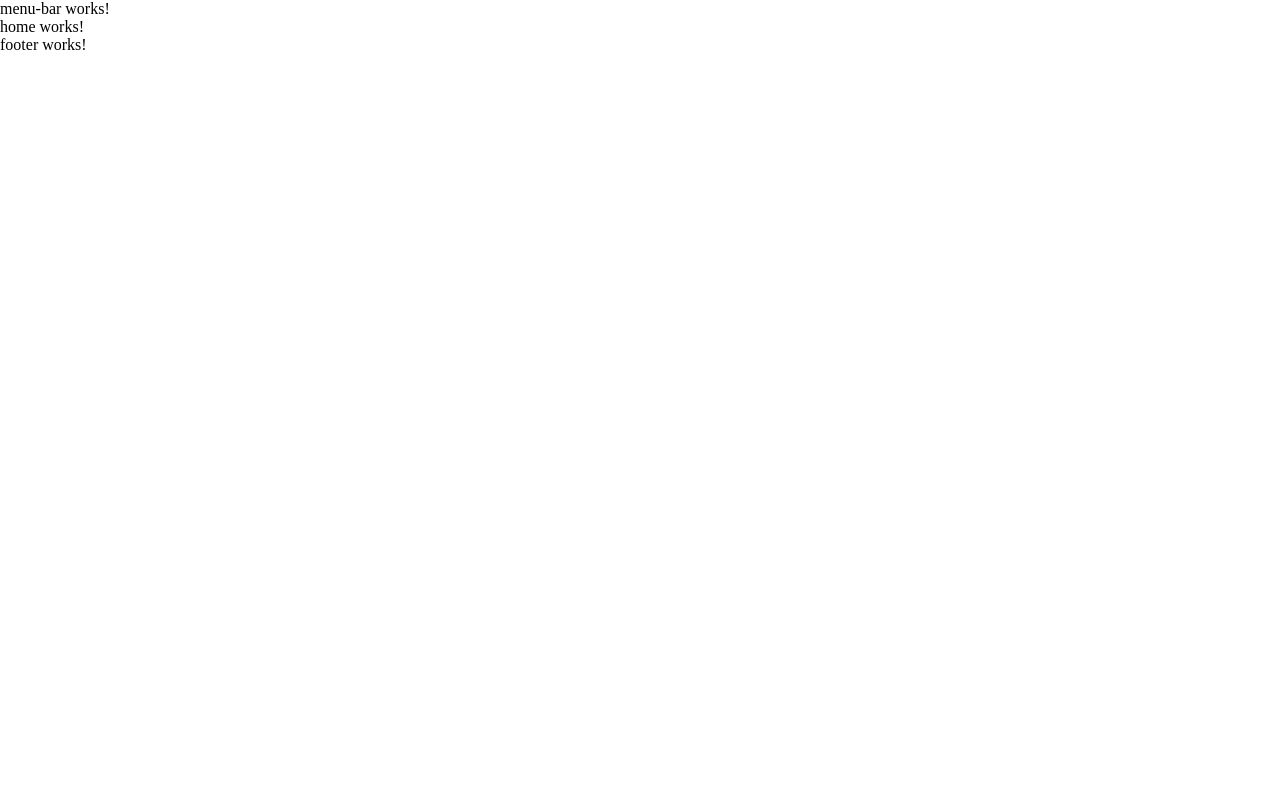
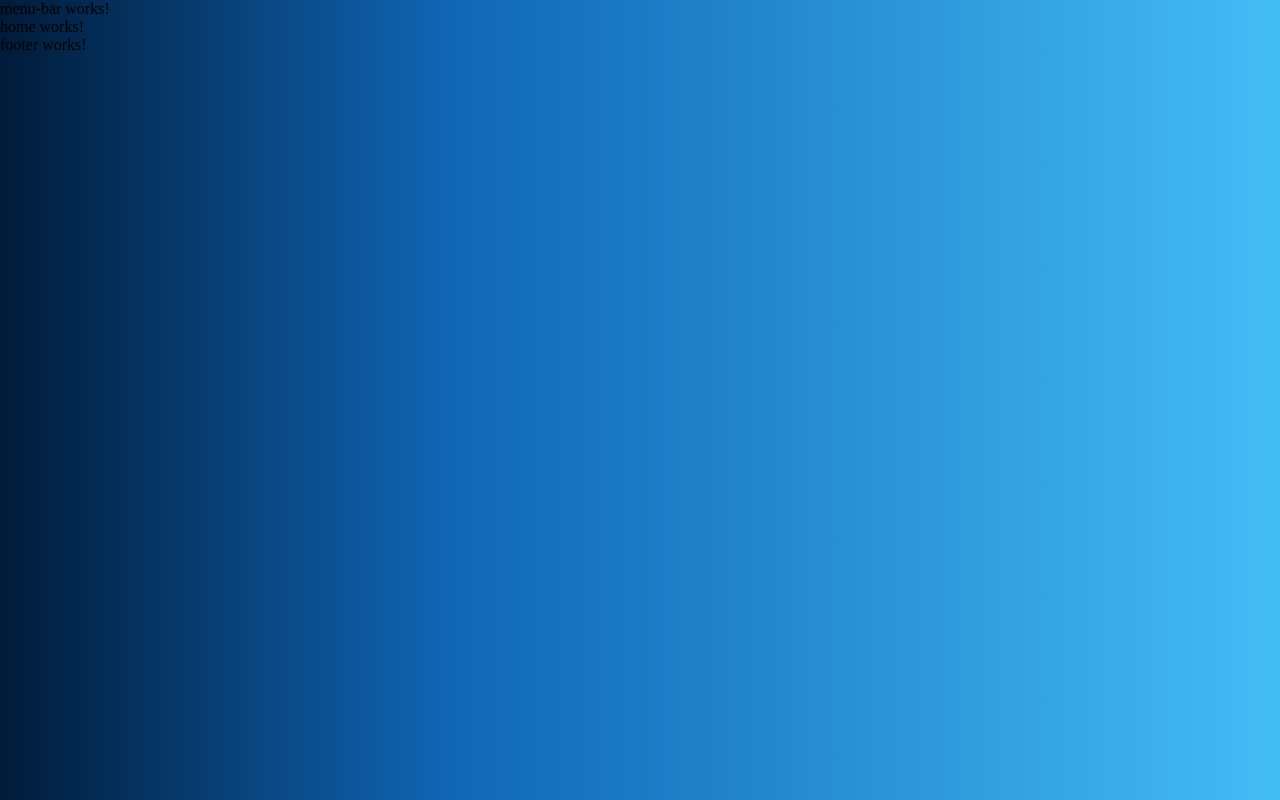
Before and after one commit to viannaingrid/playstation-store, an Angular app: page / in a window 1280 px wide. Built offline with nearby package versions, Linux system fonts and the light colour scheme.

Commit message:
:lipstick: config body gradient

```diff
--- a/src/styles.scss
+++ b/src/styles.scss
@@ -5,3 +5,8 @@
 	border: 0;
 	box-sizing: border-box;
 }
+
+body{
+	background: #020024;
+	background: linear-gradient(90deg, #001b39 0%,#1066b5 35% , #44bdf5 100%);
+}
```
